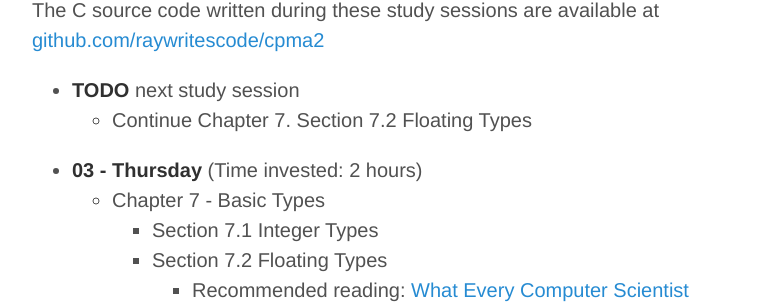
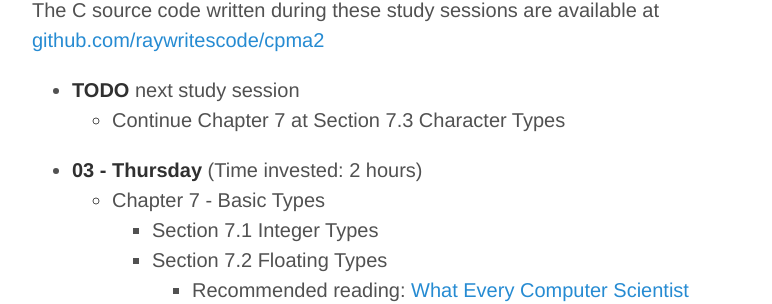
Before and after one commit to raywritescode/raywritescode.github.io, a Jekyll site: the page built from studylog.md, in a window 1280 px wide. Shown: the part 418-722 px from the top of the page, without its empty margins (248-1020 px from the left). Built offline with Jekyll 4.4.1, drawn with Linux system fonts in a browser that asks for light colours; Markdown is read by kramdown in place of the engine named in the settings.

Commit message:
Updated studylog.md - Study session (2 hrs) Wednesday 2015-12-03

```diff
--- a/studylog.md
+++ b/studylog.md
@@ -11,7 +11,7 @@ The book that I'm studying from is [C Programming: A Modern Approach, Second Edi
 The C source code written during these study sessions are available at [github.com/raywritescode/cpma2](https://github.com/raywritescode/cpma2)
 
 * **TODO** next study session
-   - Continue Chapter 7. Section 7.2 Floating Types
+   - Continue Chapter 7 at Section 7.3 Character Types
 
 * **03 - Thursday** (Time invested: 2 hours)
   - Chapter 7 - Basic Types
```
